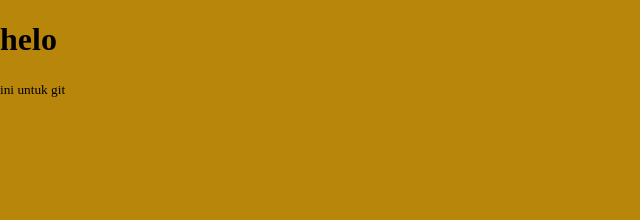
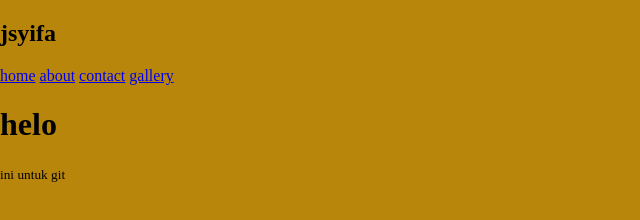
Before and after one commit to mraq123/my_review, a plain HTML site: page index.html in a window 1280 px wide. Shown: the whole page, without its empty margins (0-640 px from the left). Drawn offline with Linux system fonts and the light colour scheme.

Commit message:
update navbar

```diff
--- a/index.html
+++ b/index.html
@@ -10,6 +10,16 @@
 </head>
 
 <body>
+
+    <nav class="navbar">
+        <h1 class="brand">jsyifa</h1>
+        <div class="menu">
+            <a href="#home" class="menuitem">home</a>
+            <a href="#about" class="menuitem">about</a>
+            <a href="#contact" class="menuitem">contact</a>
+            <a href="#gallery" class="menuitem">gallery</a>
+        </div>
+    </nav>
 
     <main class="app">
         <h1>helo</h1>
```
